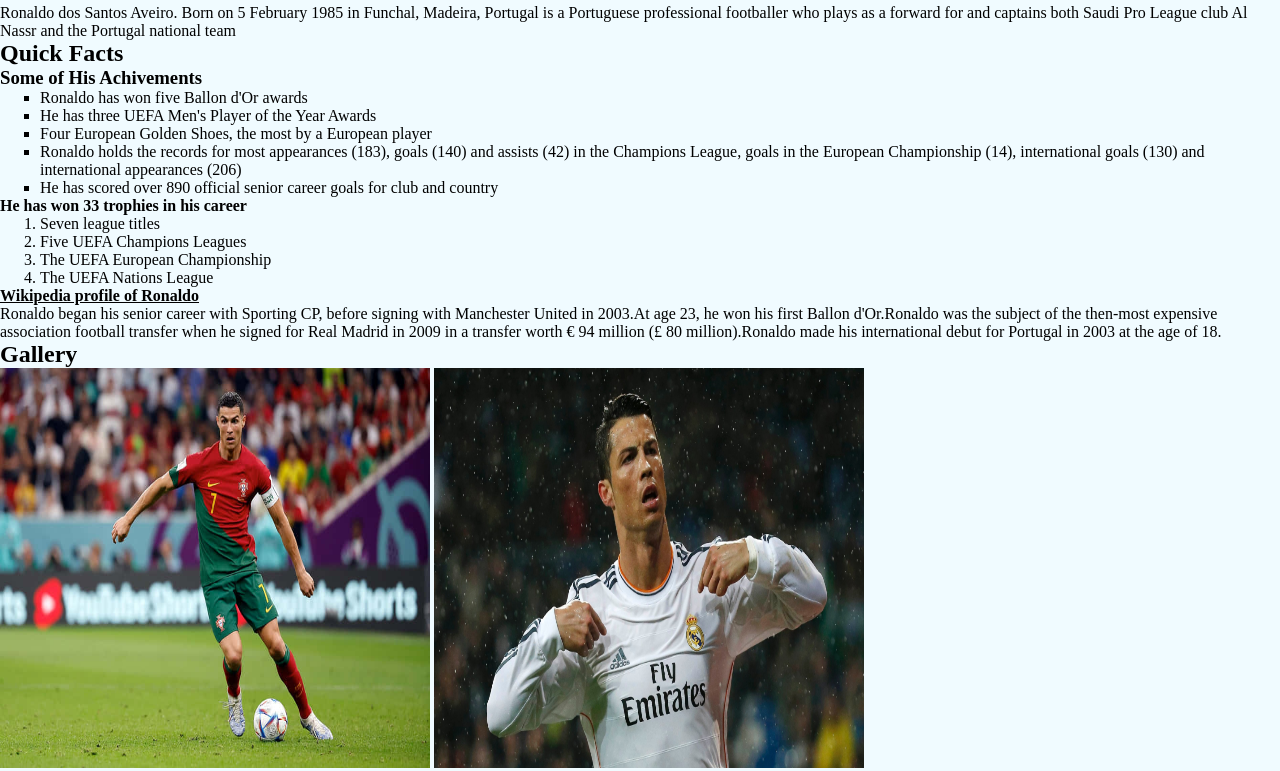
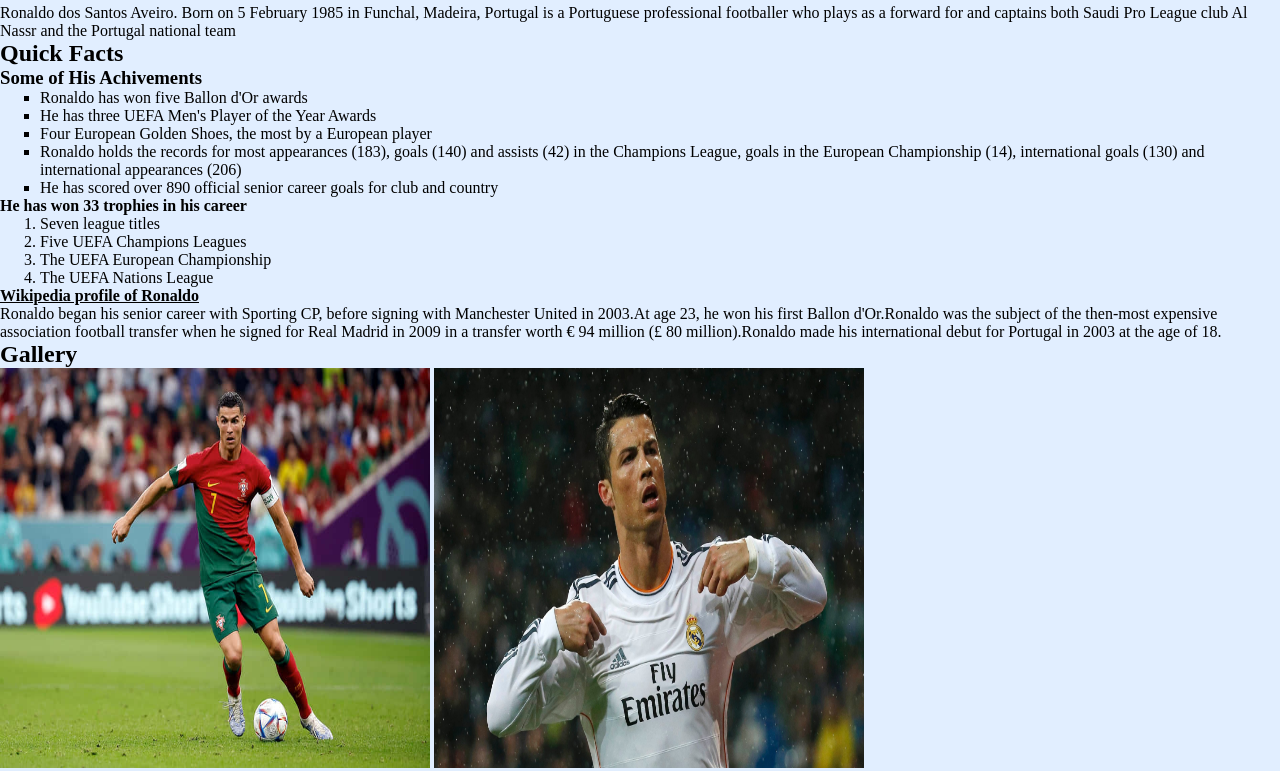
Before and after one commit to mRiyaan/final-project-for-courser, a plain HTML site: page index.html in a window 1280 px wide. Shown: the part 130-901 px from the top of the page. Drawn offline with Linux system fonts and the light colour scheme.

Commit message:
Update stylesheet.css
background

```diff
--- a/stylesheet.css
+++ b/stylesheet.css
@@ -3,7 +3,7 @@
 }
 
 body {
-    background-color: #f0fbff;
+    background-color: #e1eeff;
   }
 
   ul {
```
